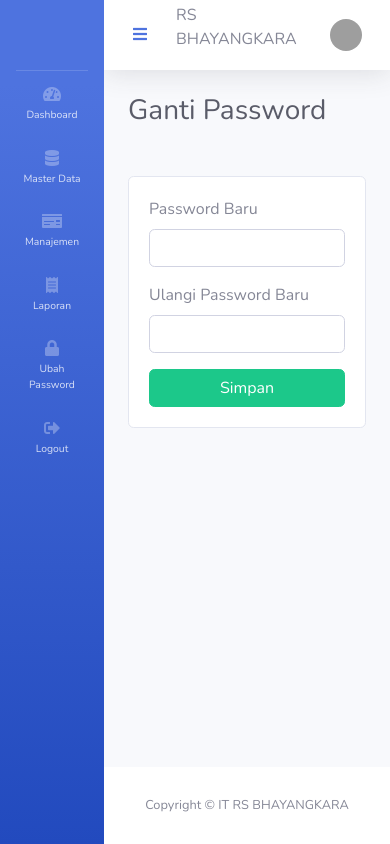
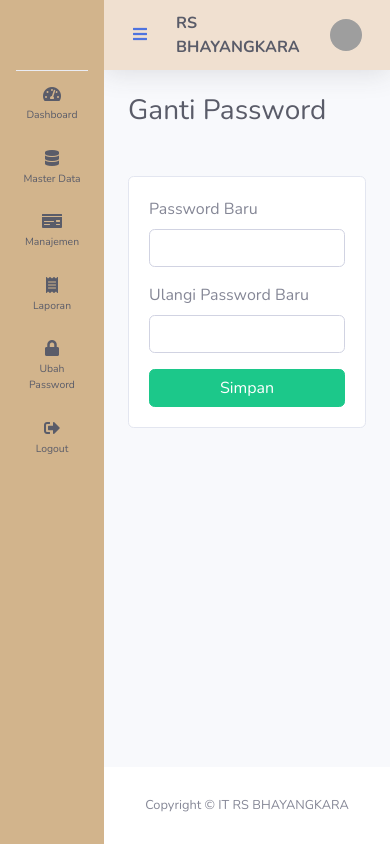
Before and after one commit to maqhfirahz/sikebaya, a CodeIgniter app: page /kepegawaian5/index.php/gantipassword/index in a window 390 px wide. Run offline with CodeIgniter, Linux system fonts and the light colour scheme; grey boxes are pictures that could not be loaded.

Commit message:
percobaan pertama

```diff
--- a/application/config/database.php
+++ b/application/config/database.php
@@ -78,7 +78,7 @@ $db['default'] = array(
 	'hostname' => 'localhost',
 	'username' => 'root',
 	'password' => '',
-	'database' => 'kepegawaian5',
+	'database' => 'kepegawaian',
 	'dbdriver' => 'mysqli',
 	'dbprefix' => '',
 	'pconnect' => FALSE,
--- a/application/views/form_login.php
+++ b/application/views/form_login.php
@@ -138,7 +138,7 @@
   <img src="<?= base_url('assets/logo1.png'); ?>" alt="Logo Kanan" class="corner-logo logo-right">
 
   <div class="login-container">
-    <img src="<?= base_url('assets/maskot.png'); ?>" alt="Maskot" class="maskot-img">
+    <img src="<?= base_url('assets/maskot3.png'); ?>" alt="Maskot" class="maskot-img">
     <div class="system-title">SIKEBAYA</div>
     <div class="sub-title">Sistem Informasi Kepegawaian Bhayangkara</div>
 
@@ -169,4 +169,3 @@
 
 </body>
 </html>
-A
--- a/application/views/templates_admin/sidebar.php
+++ b/application/views/templates_admin/sidebar.php
@@ -1,33 +1,31 @@
-
 <body id="page-top">
 
     <!-- Page Wrapper -->
     <div id="wrapper">
 
         <!-- Sidebar -->
-        <ul class="navbar-nav bg-gradient-primary sidebar sidebar-dark accordion" id="accordionSidebar">
+        <ul class="navbar-nav sidebar sidebar-light accordion" id="accordionSidebar" style="background-color: #d2b48c;">
 
             <!-- Sidebar - Brand -->
             <a class="sidebar-brand d-flex align-items-center justify-content-center" href="<?php echo base_url('admin/dashboard') ?>">
-
-                <div class="sidebar-brand-text mx-3">SIKEBAYA</div>
+                <div class="sidebar-brand-text mx-3 text-dark">SIKEBAYA</div>
             </a>
 
             <!-- Divider -->
-            <hr class="sidebar-divider my-0">
+            <hr class="sidebar-divider my-0 bg-white">
 
             <!-- Nav Item - Dashboard -->
             <li class="nav-item">
-                <a class="nav-link" href="<?php echo base_url('admin/dashboard') ?>">
-                    <i class="fas fa-fw fa-tachometer-alt"></i>
+                <a class="nav-link text-dark" href="<?php echo base_url('admin/dashboard') ?>">
+                    <i class="fas fa-fw fa-tachometer-alt text-dark"></i>
                     <span>Dashboard</span></a>
             </li>
 
-            <!-- Nav Item - Pages Collapse Menu -->
+            <!-- Nav Item - Master Data -->
             <li class="nav-item">
-                <a class="nav-link collapsed" href="#" data-toggle="collapse" data-target="#collapseTwo"
+                <a class="nav-link collapsed text-dark" href="#" data-toggle="collapse" data-target="#collapseTwo"
                     aria-expanded="true" aria-controls="collapseTwo">
-                    <i class="fas fa-fw fa-database"></i>
+                    <i class="fas fa-fw fa-database text-dark"></i>
                     <span>Master Data</span>
                 </a>
                 <div id="collapseTwo" class="collapse" aria-labelledby="headingTwo" data-parent="#accordionSidebar">
@@ -38,11 +36,11 @@
                 </div>
             </li>
 
-            <!-- Nav Item - Utilities Collapse Menu -->
+            <!-- Nav Item - Manajemen -->
             <li class="nav-item">
-                <a class="nav-link collapsed" href="#" data-toggle="collapse" data-target="#collapseUtilities"
+                <a class="nav-link collapsed text-dark" href="#" data-toggle="collapse" data-target="#collapseUtilities"
                     aria-expanded="true" aria-controls="collapseUtilities">
-                    <i class="fas fa-fw fa-money-check"></i>
+                    <i class="fas fa-fw fa-money-check text-dark"></i>
                     <span>Manajemen</span>
                 </a>
                 <div id="collapseUtilities" class="collapse" aria-labelledby="headingUtilities"
@@ -55,11 +53,11 @@
                 </div>
             </li>
 
-            <!-- Nav Item - Pages Collapse Menu -->
+            <!-- Nav Item - Laporan -->
             <li class="nav-item">
-                <a class="nav-link collapsed" href="#" data-toggle="collapse" data-target="#collapsePages"
+                <a class="nav-link collapsed text-dark" href="#" data-toggle="collapse" data-target="#collapsePages"
                     aria-expanded="true" aria-controls="collapsePages">
-                    <i class="fas fa-fw fa-receipt"></i>
+                    <i class="fas fa-fw fa-receipt text-dark"></i>
                     <span>Laporan</span>
                 </a>
                 <div id="collapsePages" class="collapse" aria-labelledby="headingPages" data-parent="#accordionSidebar">
@@ -71,26 +69,24 @@
                 </div>
             </li>
 
-            <!-- Nav Item - Charts -->
+            <!-- Nav Item - Ubah Password -->
             <li class="nav-item">
-                <a class="nav-link" href="<?php echo base_url('gantiPassword')?>">
-                <i class="fas fa-fw fa-lock"></i>
+                <a class="nav-link text-dark" href="<?php echo base_url('gantiPassword')?>">
+                    <i class="fas fa-fw fa-lock text-dark"></i>
                     <span>Ubah Password</span></a>
             </li>
 
-            <!-- Nav Item - Tables -->
+            <!-- Nav Item - Logout -->
             <li class="nav-item">
-            <a class="nav-link" href="<?php echo base_url('welcome/logout')?>">
-                <i class="fas fa-fw fa-sign-out-alt"></i>
+                <a class="nav-link text-dark" href="<?php echo base_url('welcome/logout')?>">
+                    <i class="fas fa-fw fa-sign-out-alt text-dark"></i>
                     <span>Logout</span></a>
             </li>
 
-            <!-- Sidebar Toggler (Sidebar) -->
+            <!-- Sidebar Toggler -->
             <div class="text-center d-none d-md-inline">
                 <button class="rounded-circle border-0" id="sidebarToggle"></button>
             </div>
-
-            <!-- Sidebar Message -->
 
         </ul>
         <!-- End of Sidebar -->
@@ -102,34 +98,30 @@
             <div id="content">
 
                 <!-- Topbar -->
-                <nav class="navbar navbar-expand navbar-light bg-white topbar mb-4 static-top shadow">
-
+                <nav class="navbar navbar-expand navbar-light topbar mb-4 static-top shadow" style="background-color: #f0e0d0;">
                     <!-- Sidebar Toggle (Topbar) -->
                     <button id="sidebarToggleTop" class="btn btn-link d-md-none rounded-circle mr-3">
                         <i class="fa fa-bars"></i>
                     </button>
 
-                    <!-- Topbar Search -->
-                    <p> RS BHAYANGKARA</p>
+                    <!-- Title -->
+                    <p class="mb-0 font-weight-bold text-dark">RS BHAYANGKARA</p>
 
                     <!-- Topbar Navbar -->
                     <ul class="navbar-nav ml-auto">
-
-
-
                         <div class="topbar-divider d-none d-sm-block"></div>
 
-                        <!-- Nav Item - User Information -->
+                        <!-- Nav Item - User Info -->
                         <li class="nav-item dropdown no-arrow">
                             <a class="nav-link dropdown-toggle" href="#" id="userDropdown" role="button"
                                 data-toggle="dropdown" aria-haspopup="true" aria-expanded="false">
-                                <span class="mr-2 d-none d-lg-inline text-gray-600 small"> Selamat Datang <?php echo $this->session->userdata('nama_pegawai')?></span>
+                                <span class="mr-2 d-none d-lg-inline text-dark small">
+                                    Selamat Datang <?php echo $this->session->userdata('nama_pegawai')?>
+                                </span>
                                 <img class="img-profile rounded-circle"
-                                    src="<?php echo base_url('assets/img/').$this->session->userdata('photo')?>">
+                                     src="<?php echo base_url('assets/img/').$this->session->userdata('photo')?>">
                             </a>
                         </li>
-
                     </ul>
-
                 </nav>
                 <!-- End of Topbar -->
```
Also changed, not shown: assets/maskot3.png (added), assets/polda.jpg (added).
